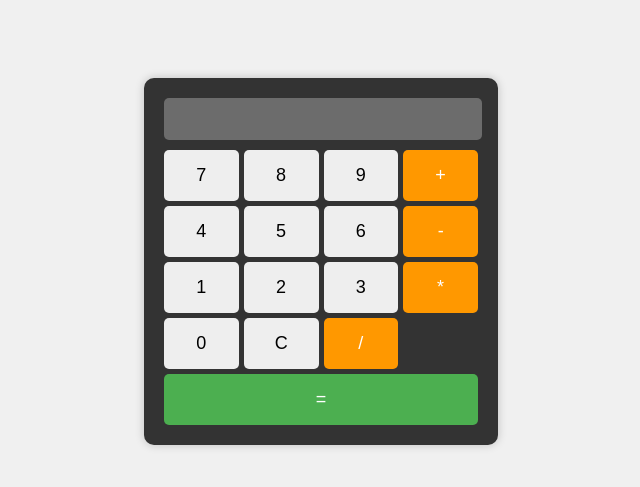
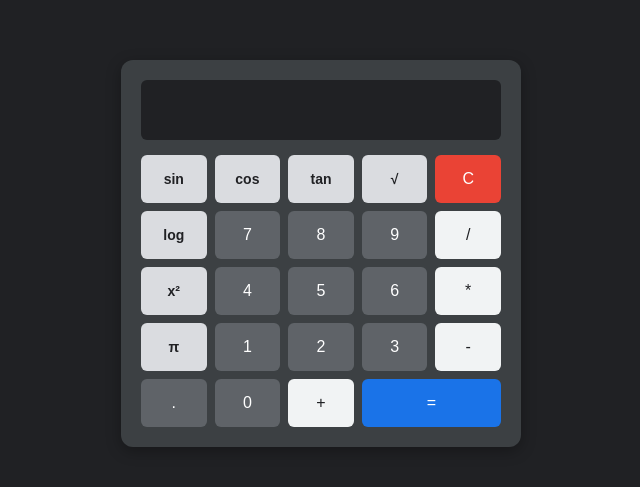
Before and after one commit to abdulgannyabdulhafeez0-gif/My-Calculator-, a website: page index.html in a window 1280 px wide. Shown: the part 147-634 px from the top of the page, without its empty margins (319-959 px from the left). Drawn offline with Linux system fonts and the light colour scheme.

Commit message:
index.html

```diff
--- a/index.html
+++ b/index.html
@@ -1,49 +1,86 @@
 <!DOCTYPE html>
 <html>
 <head>
-  <title>My Calculator</title>
+  <meta name="viewport" content="width=device-width, initial-scale=1.0">
+  <title>Scientific Calculator</title>
   <style>
-    body { display: flex; justify-content: center; align-items: center; height: 100vh; background-color: #f0f0f0; font-family: sans-serif; }
-    .calculator { background: #333; padding: 20px; border-radius: 10px; box-shadow: 0px 0px 10px rgba(0,0,0,0.2); }
-    .display { width: 100%; height: 40px; font-size: 24px; text-align: right; margin-bottom: 10px; border: none; border-radius: 5px; }
-    .buttons { display: grid; grid-template-columns: repeat(4, 1fr); gap: 5px; }
-    button { padding: 15px; font-size: 18px; cursor: pointer; border: none; border-radius: 5px; background: #eee; }
-    button:active { background: #ccc; }
-    .operator { background: #ff9800; color: white; }
-    .equals { grid-column: span 4; background: #4caf50; color: white; }
+    body { display: flex; justify-content: center; align-items: center; height: 100vh; background-color: #202124; font-family: sans-serif; margin: 0; }
+    .calculator { background: #3c4043; padding: 20px; border-radius: 12px; box-shadow: 0px 4px 15px rgba(0,0,0,0.3); width: 90%; max-width: 360px; }
+    .display { width: 100%; height: 60px; font-size: 28px; text-align: right; margin-bottom: 15px; border: none; border-radius: 6px; background: #202124; color: white; padding-right: 10px; box-sizing: border-box; }
+    .buttons { display: grid; grid-template-columns: repeat(5, 1fr); gap: 8px; }
+    button { padding: 15px 5px; font-size: 16px; cursor: pointer; border: none; border-radius: 6px; background: #5f6368; color: white; }
+    button:active { background: #70757a; }
+    .operator { background: #f1f3f4; color: #202124; }
+    .scientific { background: #dadce0; color: #202124; font-size: 14px; font-weight: bold; }
+    .equals { grid-column: span 2; background: #1a73e8; color: white; }
+    .clear { background: #ea4335; color: white; }
   </style>
 </head>
 <body>
   <div class="calculator">
     <input type="text" class="display" id="display" disabled>
     <div class="buttons">
+      <!-- Scientific Row 1 -->
+      <button class="scientific" onclick="scientific('sin')">sin</button>
+      <button class="scientific" onclick="scientific('cos')">cos</button>
+      <button class="scientific" onclick="scientific('tan')">tan</button>
+      <button class="scientific" onclick="scientific('sqrt')">√</button>
+      <button class="clear" onclick="clearDisplay()">C</button>
+
+      <!-- Scientific Row 2 & Numbers -->
+      <button class="scientific" onclick="scientific('log')">log</button>
       <button onclick="append('7')">7</button>
       <button onclick="append('8')">8</button>
       <button onclick="append('9')">9</button>
-      <button class="operator" onclick="append('+')">+</button>
+      <button class="operator" onclick="append('/')">/</button>
+
+      <!-- Row 3 -->
+      <button class="scientific" onclick="scientific('exp')">x²</button>
       <button onclick="append('4')">4</button>
       <button onclick="append('5')">5</button>
       <button onclick="append('6')">6</button>
-      <button class="operator" onclick="append('-')">-</button>
+      <button class="operator" onclick="append('*')">*</button>
+
+      <!-- Row 4 -->
+      <button class="scientific" onclick="scientific('pi')">π</button>
       <button onclick="append('1')">1</button>
       <button onclick="append('2')">2</button>
       <button onclick="append('3')">3</button>
-      <button class="operator" onclick="append('*')">*</button>
+      <button class="operator" onclick="append('-')">-</button>
+
+      <!-- Row 5 -->
+      <button onclick="append('.')">.</button>
       <button onclick="append('0')">0</button>
-      <button onclick="clearDisplay()">C</button>
-      <button class="operator" onclick="append('/')">/</button>
+      <button class="operator" onclick="append('+')">+</button>
       <button class="equals" onclick="calculate()">=</button>
     </div>
   </div>
 
   <script>
     const display = document.getElementById('display');
+
     function append(value) { display.value += value; }
     function clearDisplay() { display.value = ''; }
+
     function calculate() {
       try { display.value = eval(display.value); }
       catch (e) { display.value = 'Error'; }
     }
+
+    function scientific(type) {
+      try {
+        let currentVal = parseFloat(display.value) || 0;
+        if (type === 'sin') display.value = Math.sin(currentVal * Math.PI / 180).toFixed(4);
+        if (type === 'cos') display.value = Math.cos(currentVal * Math.PI / 180).toFixed(4);
+        if (type === 'tan') display.value = Math.tan(currentVal * Math.PI / 180).toFixed(4);
+        if (type === 'sqrt') display.value = Math.sqrt(currentVal);
+        if (type === 'log') display.value = Math.log10(currentVal).toFixed(4);
+        if (type === 'exp') display.value = Math.pow(currentVal, 2);
+        if (type === 'pi') display.value = Math.PI.toFixed(4);
+      } catch (e) {
+        display.value = 'Error';
+      }
+    }
   </script>
 </body>
 </html>
```
